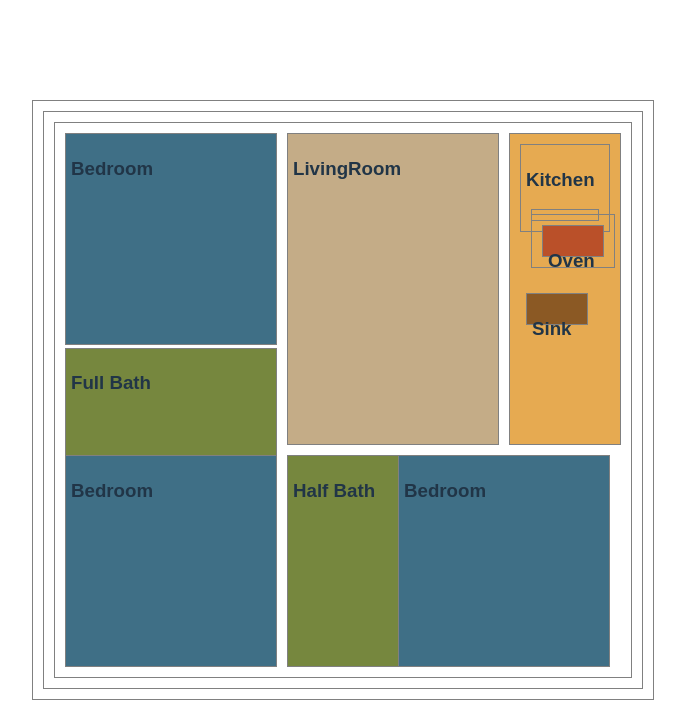
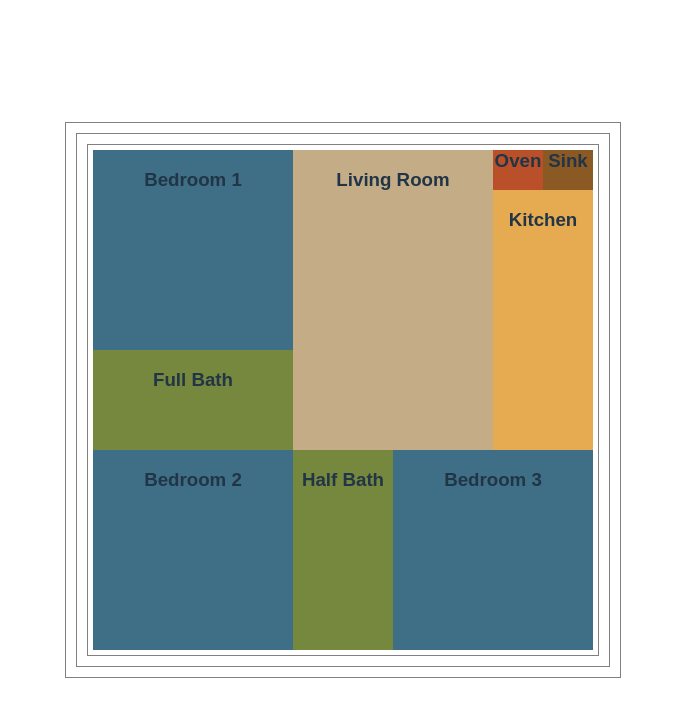
Before and after one commit to EleahBurman/floorplan, a React (Vite) app: page / in a window 1280 px wide. Shown: the top 728 px of the page, without its empty margins (297-982 px from the left). Built offline with nearby package versions, Linux system fonts and the light colour scheme.

Commit message:
Oven and sink are at the top left and bedroom 1,2,3 are now populating numbers

```diff
--- a/src/App.css
+++ b/src/App.css
@@ -9,6 +9,8 @@ div {
   border: 1px solid grey;
   margin: 5px;
   padding: 5px;
+  text-align: center;
+  justify-content: center;
 }
 
 .grid-container {
@@ -28,6 +30,9 @@ div {
   row-gap: 0;
   grid-template-rows: 0.5;
   gap: 0;
+  border: 0;
+  padding: 0;
+  margin: 0;
 }
 
 #bedroomTwo {
@@ -40,6 +45,9 @@ div {
   grid-row-end: 7;
   grid-template-rows: 0.5;
   gap: 0;
+  border: 0;
+  padding: 0;
+  margin: 0;
 }
 
 #bedroomThree {
@@ -52,6 +60,9 @@ div {
   grid-row-end: 7;
   grid-template-rows: 0.5;
   gap: 0;
+  border: 0;
+  padding: 0;
+  margin: 0;
 }
 
 #livingroom {
@@ -64,40 +75,9 @@ div {
   grid-row-end: 4;
   grid-template-rows: 0.5;
   gap: 0;
-}
-
-#oven{
-  background-color: #ba5029;
-  width: 50px;
-  height: 20px;
-  grid-column-start: 5;
-  grid-column-end: 6;
-  grid-row-start: 1;
-  grid-row-end: 2;
-  grid-template-rows: 0.5;
-  gap: 0;
-}
-
-.floatleft{
-  float: left;
-  margin-bottom: 20px;
-}
-
-.floatright{
-  float: right;
-  margin-bottom: 20%;
-}
-#sink{
-  background-color: #8b5924;
-  width: 50px;
-  height: 20px;
-  grid-column-start: 7;
-  grid-column-end: 8;
-  grid-row-start: 1;
-  grid-row-end: 2;
-  grid-template-rows: 0.5;
-  gap: 0;
-  float: right;
+  border: 0;
+  padding: 0;
+  margin: 0;
 }
 
 #kitchen{
@@ -110,6 +90,9 @@ div {
   grid-row-end: 4;
   grid-template-rows: 0.5;
   gap: 0;
+  border: 0;
+  padding: 0;
+  margin: 0;
 }
 
 #halfbath{
@@ -122,6 +105,9 @@ div {
   grid-row-end: 7;
   grid-template-rows: 0.5;
   gap: 0;
+  border: 0;
+  padding: 0;
+  margin: 0;
 }
 
 #fullbath{
@@ -135,4 +121,42 @@ div {
   row-gap: 0;
   grid-template-rows: 0.5;
   gap: 0;
+  border: 0;
+  padding: 0;
+  margin: 0;
 }
+
+#oven{
+  justify-self: start;
+  background-color: #ba5029;
+  width: 200px;
+  height: 40px;
+  gap: 0;
+  grid-row-start: 1;
+  grid-row-end: 2;
+  grid-template-rows: 0.5;
+  border: 0;
+  padding: 0;
+  margin: 0;
+}
+
+#sink{
+  justify-self: end;
+  background-color: #8b5924;
+  width: 200px;
+  height: 40px;
+  grid-row-start: 1;
+  grid-row-end: 2;
+  grid-template-rows: 0.5;
+  gap: 0;
+  border: 0;
+  padding: 0;
+  margin: 0;
+}
+
+#ovensink{
+  display: flex;
+  border: 0;
+  padding: 0;
+  margin: 0;
+}
--- a/src/FloorPlan.jsx
+++ b/src/FloorPlan.jsx
@@ -8,7 +8,7 @@ const FloorPlan = (props) => {
     <>
       <div class="grid-container" id="floorplan">
         <div class="grid-item" id="bedroomOne">
-          <Bedroom bednum={1} />
+          <Bedroom bedNum={1} />
         </div>
         <div class="grid-item" id="fullbath">
           <Bath size={'Full'}/>
@@ -23,10 +23,10 @@ const FloorPlan = (props) => {
           <Bath size={'Half'}/>
         </div>
         <div class="grid-item"  id="bedroomThree">
-          <Bedroom bednum={3} />
+          <Bedroom bedNum={3} />
         </div>
         <div class="grid-item"  id="bedroomTwo">
-          <Bedroom bednum={2} />
+          <Bedroom bedNum={2} />
         </div>
       </div>
     </>
--- a/src/Kitchen.jsx
+++ b/src/Kitchen.jsx
@@ -4,19 +4,11 @@ import Sink from "./Sink";
 const Kitchen = (props) => {
   return (
     <>
-      <div>
-        <h3>Kitchen</h3>
-          <div class="floatleft">
-            <div id="oven">
-              < Oven />
-            </div>
-          </div>
-          <div class="floatriht">
-            <div  id="sink">
-              < Sink />
-            </div>
-          </div>
+      <div id="ovensink">
+        <Oven />
+        <Sink />
       </div>
+      <h3>Kitchen</h3>
     </>
   )
 }
--- a/src/LivingRoom.jsx
+++ b/src/LivingRoom.jsx
@@ -1,7 +1,7 @@
 const LivingRoom = (props) => {
   return (
     <>
-      <h3>LivingRoom</h3>
+      <h3>Living Room</h3>
     </>
   )
 }
--- a/src/Oven.jsx
+++ b/src/Oven.jsx
@@ -1,7 +1,7 @@
 const Oven = (props) => {
   return (
     <>
-      <h3>Oven</h3>
+      <h3 id="oven">Oven</h3>
     </>
   )
 }
--- a/src/Sink.jsx
+++ b/src/Sink.jsx
@@ -1,7 +1,7 @@
 const Sink = (props) => {
   return (
     <>
-      <h3>Sink</h3>
+      <h3 id="sink">Sink</h3>
     </>
   )
 }
```
